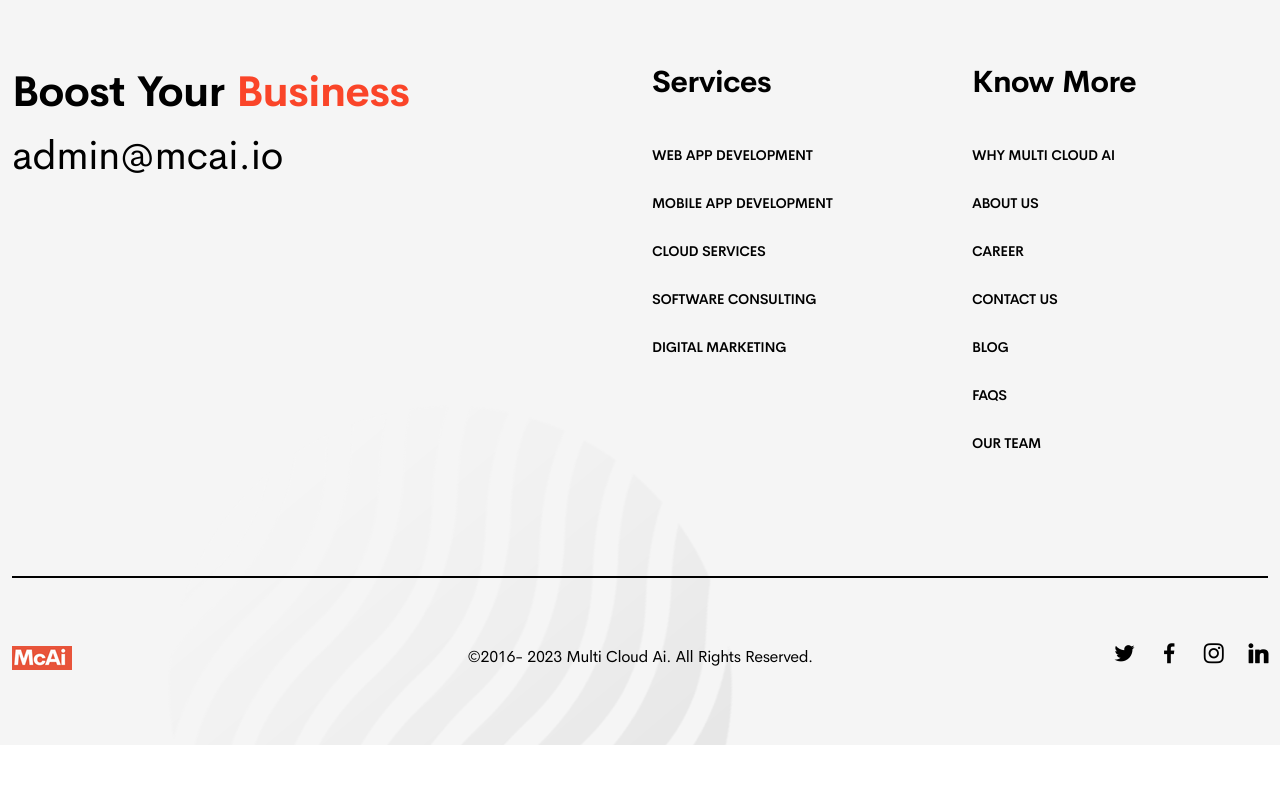
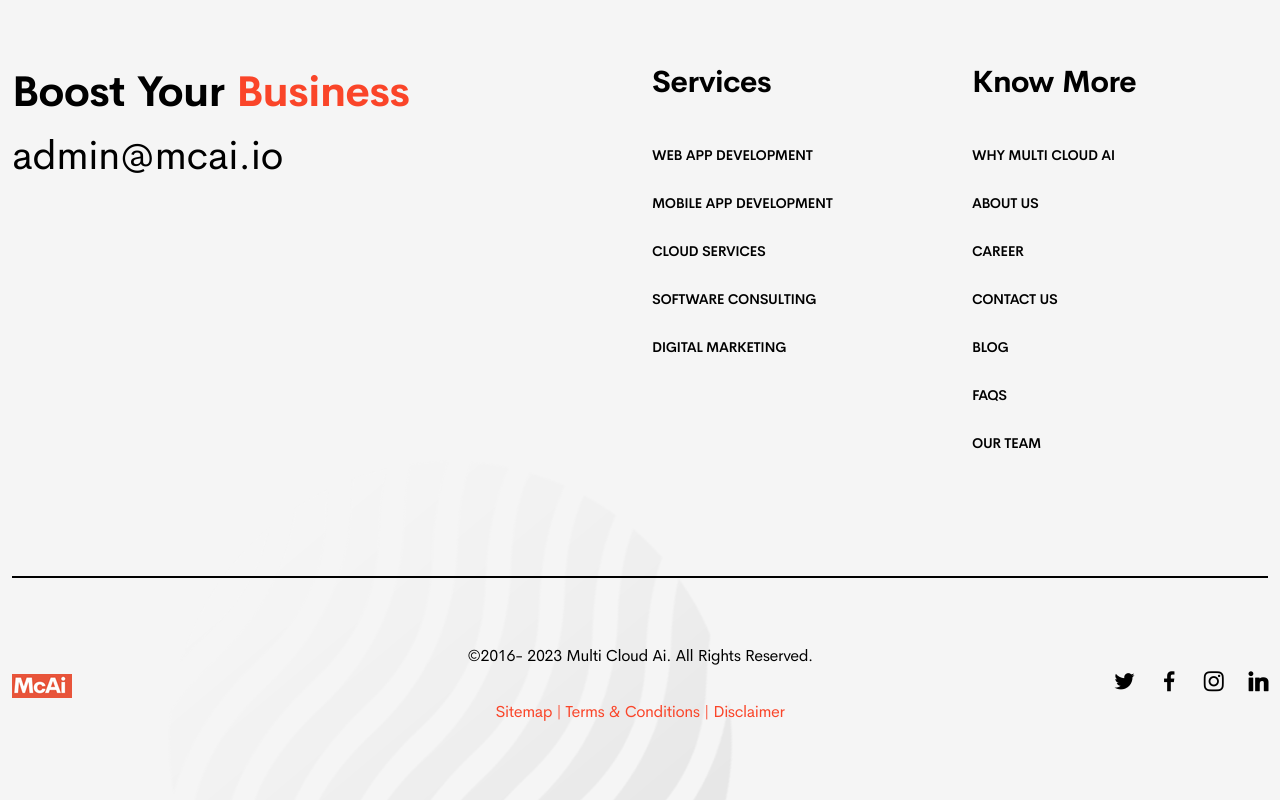
Before and after one commit to roshan062/form-test, a React (Create React App) app: page / in a window 1280 px wide. Shown: the part 8024-8824 px from the top of the page. Before the commit the page ends 8769 px from the top, so only its background shows below. Built offline with nearby package versions, Linux system fonts and the light colour scheme.

Commit message:
footer updated

```diff
--- a/src/components/footer/copyright/CopyRight.jsx
+++ b/src/components/footer/copyright/CopyRight.jsx
@@ -20,6 +20,8 @@ const CopyRight = () => {
           </span>
           . All Rights Reserved.
         </p>
+        <p className="ptf-footer-copyright has-accent-1">
+          <a href="https://www.mcai.io/sitemap.xml">Sitemap</a> | Terms & Conditions | Disclaimer</p>
       </div>
       <div className="col-12 col-lg text-md-center text-lg-end">
         <div className="ptf-footer-socials has-black-color ">
```
